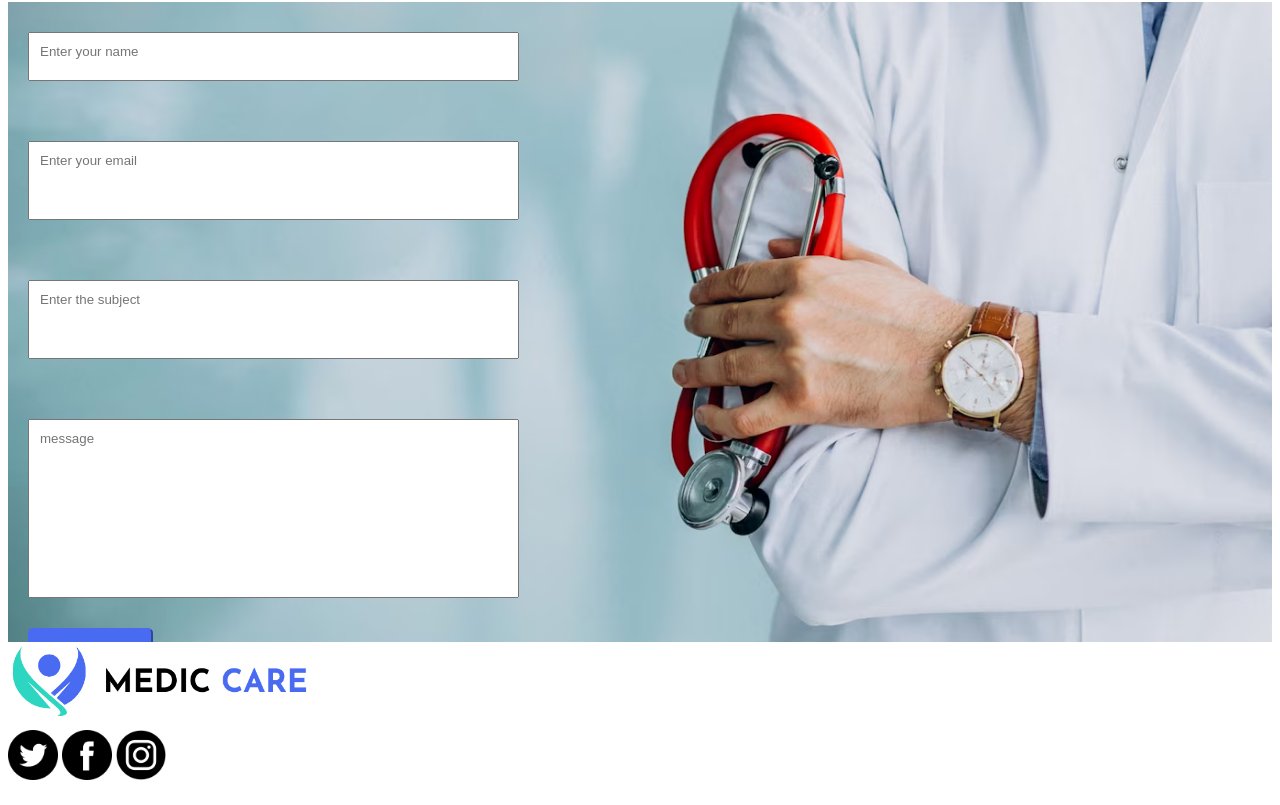
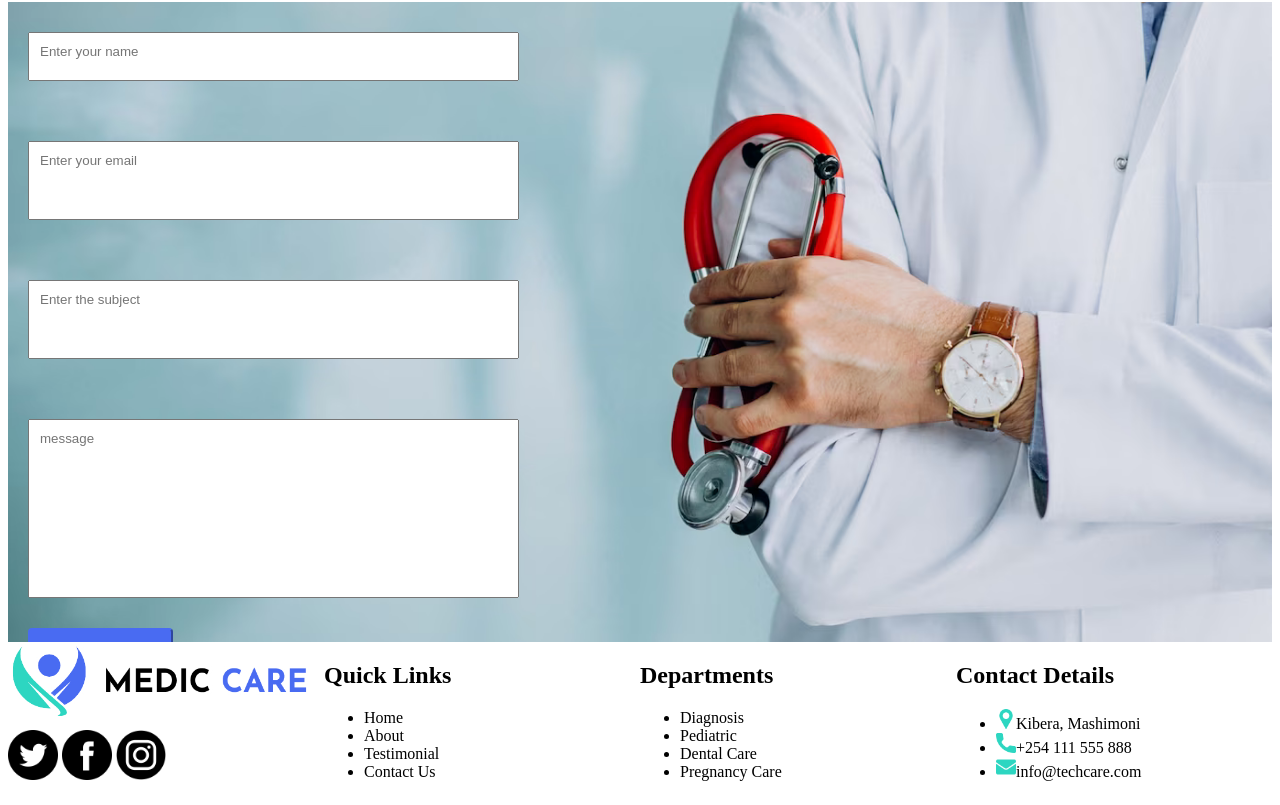
Before and after one commit to larry6033/medic_care, a plain HTML site: page index.html in a window 1280 px wide. Shown: the part 2008-2813 px from the top of the page. Drawn offline with Linux system fonts and the light colour scheme.

Commit message:
displayed the footer inline

```diff
--- a/css/style.css
+++ b/css/style.css
@@ -100,7 +100,13 @@ margin:20px;
 .puzzle{
   background-color: #496BF2;
   border-color: #496BF2;
-  border-radius: 5px;
-  padding:15px 40px;
+  border-radius: 4px;
+  padding:10px 50px;
   margin-left: 20px;
 }
+.word{
+  width:25%;
+}
+.leo{
+  display:flex;
+}
--- a/index.html
+++ b/index.html
@@ -91,17 +91,42 @@ relative to absolutely any age or severity level. Our<br>
     </div>
 </div>
 <footer class="geo">
-    <div>
-    <div>
+    <div class="leo">
+    <div class="word">
     <img src="images/logo.jpg" width="300px"><br>
-    </div>
-    <div>
+
+
 <img src="images/twitter.png" width="50px">
 <img src="images/facebook.png" width="50px">
 <img src="images/instagram.png" width="50px">
     </div>
-    <div>
+    <div class="word">
+       <h2> Quick Links</h2>
+       <ul class="math">
+<li>Home</li>
+<li>About</li>
+<li>Testimonial</li>
+<li>Contact Us</li>
+       </ul>
+    </div>
+    <div class="word">
+<h2>Departments</h2>
+<ul>
+    <li>Diagnosis</li>
+    <li>Pediatric</li>
+    <li>Dental Care</li>
+    <li>Pregnancy Care</li>
+</ul>
+    </div>
+    <div class="word">
+        <h2>Contact Details </h2>
+        <ul>
+<li><img src="images/pin.png" width="20px">Kibera, Mashimoni</li>
+<li><img src="images/call.png" width="20px">+254 111 555 888</li>
+<li><img src="images/email.png" width="20px">info@techcare.com</li>
 
+        </ul>
+    </div>
     </div>
 </footer>
 
```
